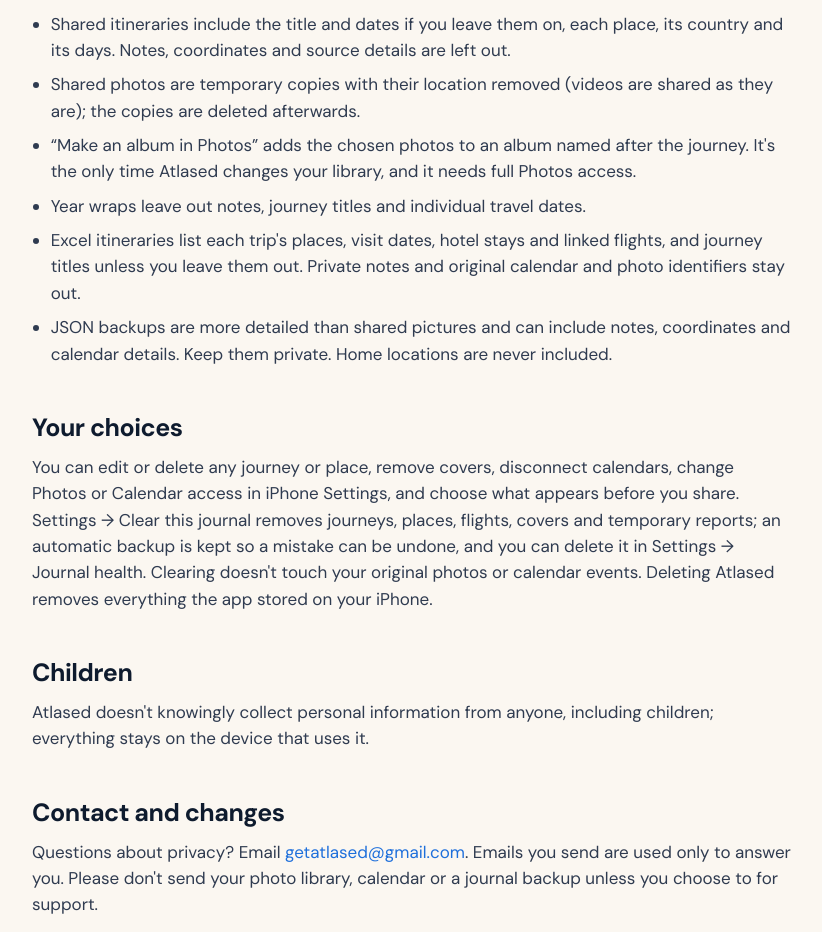
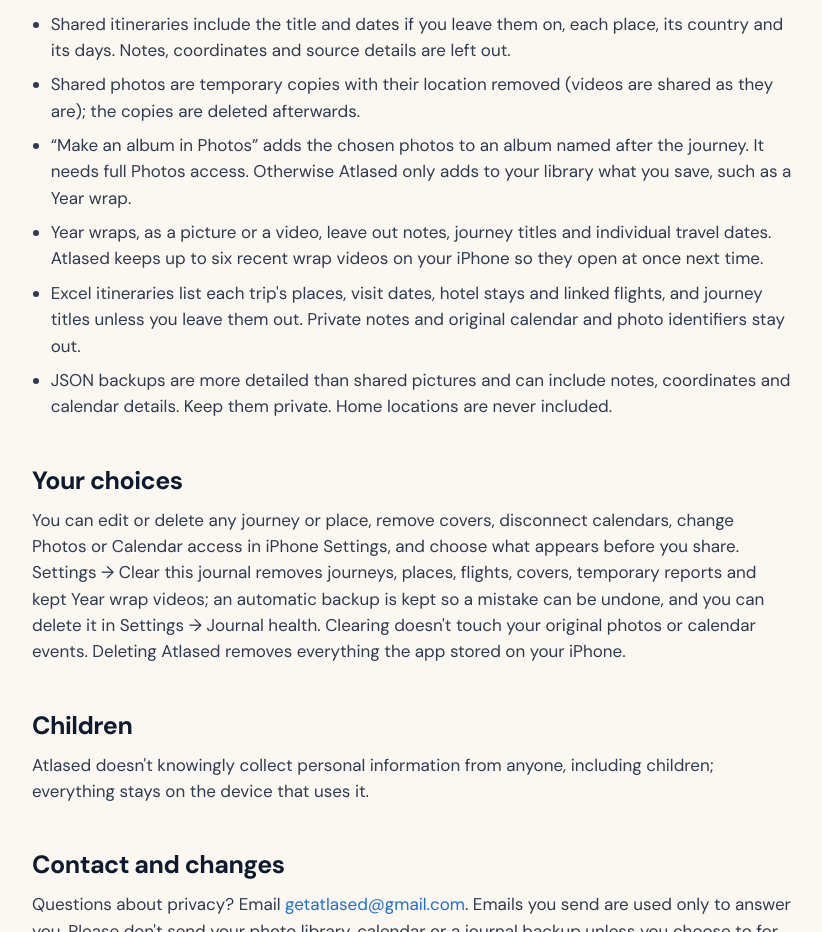
Before and after one commit to behzadzahiri/getatlased-website, a plain HTML site: page privacy/index.html in a window 1280 px wide. Shown: the part 2806-3738 px from the top of the page, without its empty margins (228-1050 px from the left). Drawn offline with Linux system fonts and the light colour scheme.

Commit message:
Atlased 1.0.4: the globe Year wrap, its support answer and privacy lines
From the app repo's claude/website-104 (2cf1952631e786a3e6df4c951e2853ee25079089).

Co-Authored-By: Claude Opus 5.5 <noreply@anthropic.com>

```diff
--- a/privacy/index.html
+++ b/privacy/index.html
@@ -63,14 +63,14 @@
       <ul>
         <li>Shared itineraries include the title and dates if you leave them on, each place, its country and its days. Notes, coordinates and source details are left out.</li>
         <li>Shared photos are temporary copies with their location removed (videos are shared as they are); the copies are deleted afterwards.</li>
-        <li>“Make an album in Photos” adds the chosen photos to an album named after the journey. It's the only time Atlased changes your library, and it needs full Photos access.</li>
-        <li>Year wraps leave out notes, journey titles and individual travel dates.</li>
+        <li>“Make an album in Photos” adds the chosen photos to an album named after the journey. It needs full Photos access. Otherwise Atlased only adds to your library what you save, such as a Year wrap.</li>
+        <li>Year wraps, as a picture or a video, leave out notes, journey titles and individual travel dates. Atlased keeps up to six recent wrap videos on your iPhone so they open at once next time.</li>
         <li>Excel itineraries list each trip's places, visit dates, hotel stays and linked flights, and journey titles unless you leave them out. Private notes and original calendar and photo identifiers stay out.</li>
         <li>JSON backups are more detailed than shared pictures and can include notes, coordinates and calendar details. Keep them private. Home locations are never included.</li>
       </ul>
 
       <h2>Your choices</h2>
-      <p>You can edit or delete any journey or place, remove covers, disconnect calendars, change Photos or Calendar access in iPhone Settings, and choose what appears before you share. Settings → Clear this journal removes journeys, places, flights, covers and temporary reports; an automatic backup is kept so a mistake can be undone, and you can delete it in Settings → Journal health. Clearing doesn't touch your original photos or calendar events. Deleting Atlased removes everything the app stored on your iPhone.</p>
+      <p>You can edit or delete any journey or place, remove covers, disconnect calendars, change Photos or Calendar access in iPhone Settings, and choose what appears before you share. Settings → Clear this journal removes journeys, places, flights, covers, temporary reports and kept Year wrap videos; an automatic backup is kept so a mistake can be undone, and you can delete it in Settings → Journal health. Clearing doesn't touch your original photos or calendar events. Deleting Atlased removes everything the app stored on your iPhone.</p>
 
       <h2>Children</h2>
       <p>Atlased doesn't knowingly collect personal information from anyone, including children; everything stays on the device that uses it.</p>
```
Also changed, not shown: index.html (+2 -2 lines), support/index.html (+4 -0 lines), assets/img/wrap-card.jpg (deleted), assets/img/wrap-globe.jpg (added).
